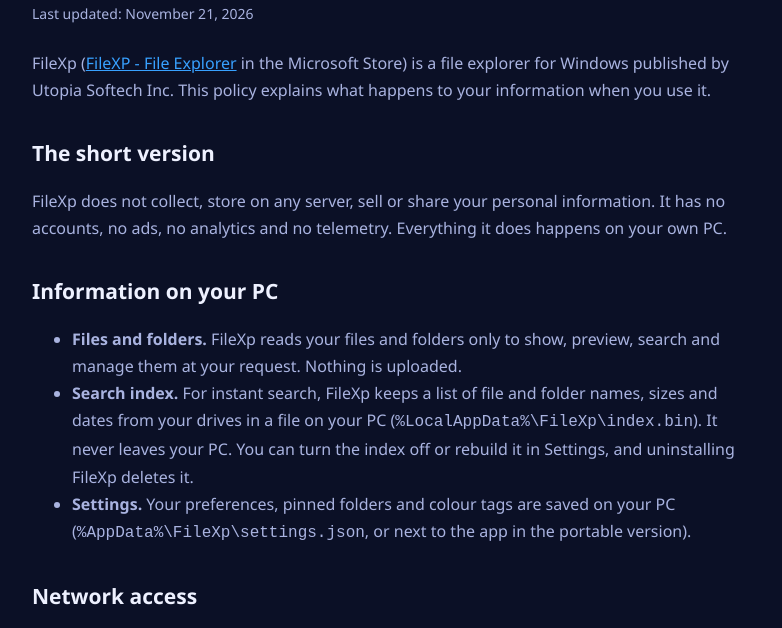
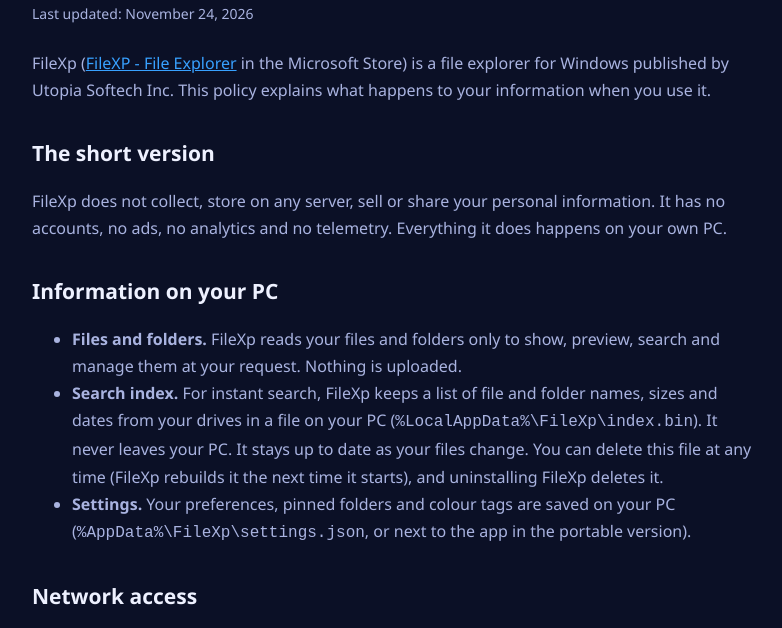
Before and after one commit to abdullah-al-faahim/FileXp, a plain HTML site: page docs/privacy.html in a window 1280 px wide. Shown: the part 161-789 px from the top of the page, without its empty margins (248-1030 px from the left). Drawn offline with Linux system fonts and the light colour scheme.

Commit message:
Privacy page: describe the search index as it works in 1.0.1
Settings no longer has an index section, so don't point there.

Co-Authored-By: Claude Opus 5.5 <noreply@anthropic.com>

```diff
--- a/docs/privacy.html
+++ b/docs/privacy.html
@@ -25,7 +25,7 @@
 <main>
   <header><img src="assets/icon-256.png" alt=""><a href="./">FileXp</a></header>
   <h1>Privacy Policy</h1>
-  <div class="date">Last updated: November 21, 2026</div>
+  <div class="date">Last updated: November 24, 2026</div>
 
   <p>FileXp (<a href="https://apps.microsoft.com/detail/9NHB2MKLL81Q">FileXP - File Explorer</a> in the Microsoft Store) is a file explorer for Windows published by Utopia Softech Inc. This policy explains what happens to your information when you use it.</p>
 
@@ -35,7 +35,7 @@
   <h2>Information on your PC</h2>
   <ul>
     <li><b>Files and folders.</b> FileXp reads your files and folders only to show, preview, search and manage them at your request. Nothing is uploaded.</li>
-    <li><b>Search index.</b> For instant search, FileXp keeps a list of file and folder names, sizes and dates from your drives in a file on your PC (<code>%LocalAppData%\FileXp\index.bin</code>). It never leaves your PC. You can turn the index off or rebuild it in Settings, and uninstalling FileXp deletes it.</li>
+    <li><b>Search index.</b> For instant search, FileXp keeps a list of file and folder names, sizes and dates from your drives in a file on your PC (<code>%LocalAppData%\FileXp\index.bin</code>). It never leaves your PC. It stays up to date as your files change. You can delete this file at any time (FileXp rebuilds it the next time it starts), and uninstalling FileXp deletes it.</li>
     <li><b>Settings.</b> Your preferences, pinned folders and colour tags are saved on your PC (<code>%AppData%\FileXp\settings.json</code>, or next to the app in the portable version).</li>
   </ul>
 
```
